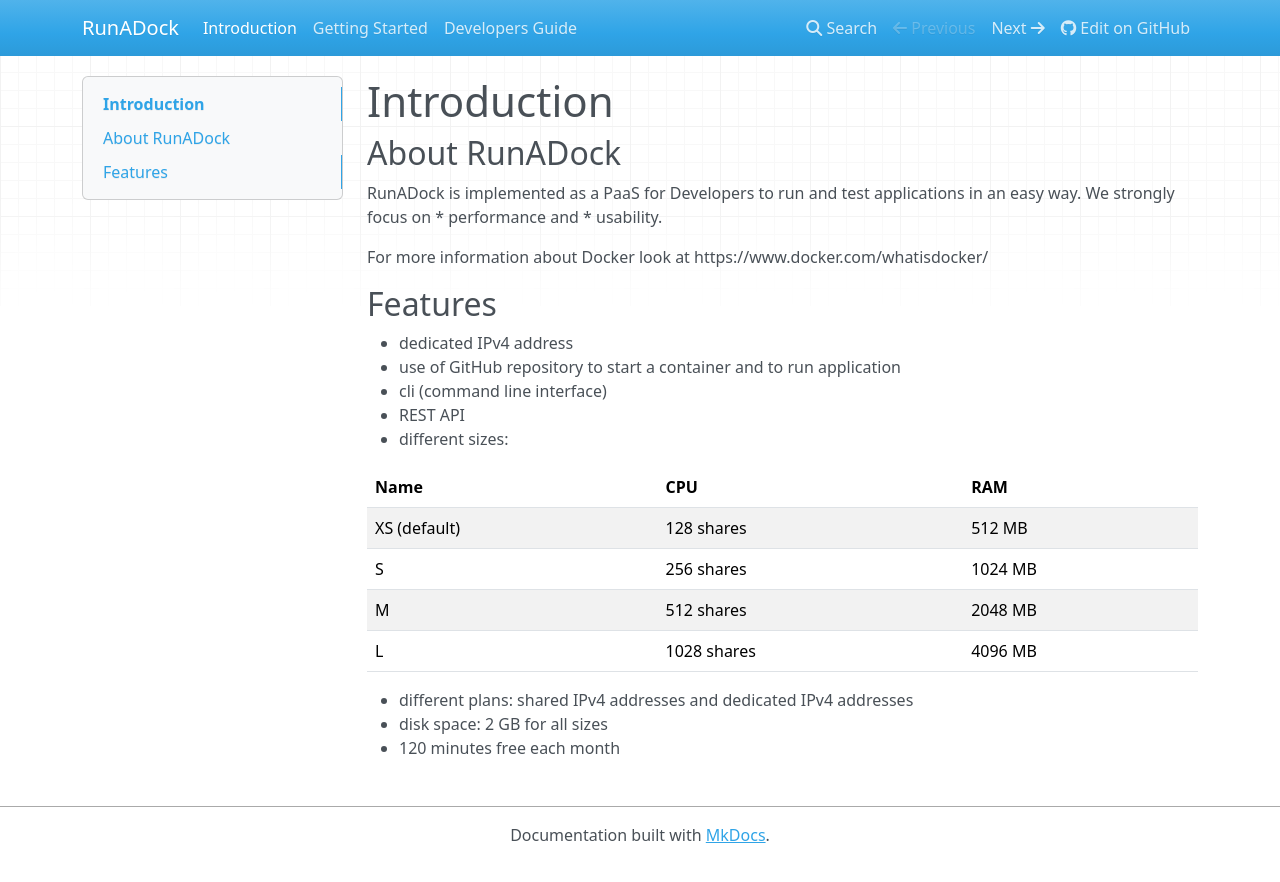
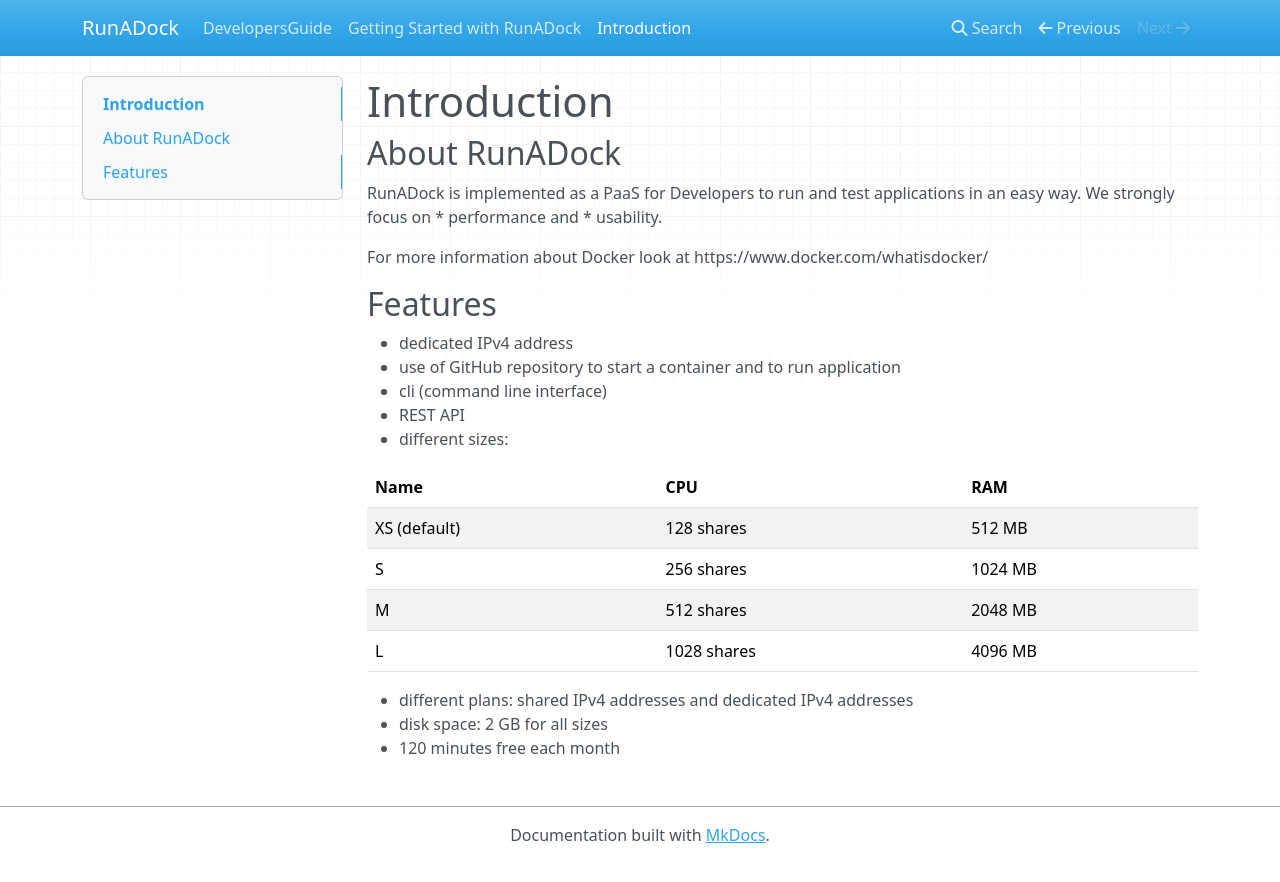
Before and after one commit to runadock/docs, an MkDocs documentation site: the page built from docs/Introduction.md, in a window 1280 px wide. Shown: the top 882 px of the page. Built offline with MkDocs 1.6.1, drawn with Linux system fonts in a browser that asks for light colours; nearby versions of some CDN libraries; old or Windows-style settings are respelled for this version of MkDocs; part of the change alters nothing that is shown.

Commit message:
Update mkdocs.yml

```diff
--- a/mkdocs.yml
+++ b/mkdocs.yml
@@ -1,7 +1 @@
 site_name: RunADock
-site_url: https://runadock.readthedocs.org/en/latest/
-repo_url: https://github.com/runadock/docs
-pages:
-- ['Introduction.md', 'Introduction']
-- ['GettingStarted.md', 'Getting Started']
-- ['DevelopersGuide.md', 'Developers Guide']
```
